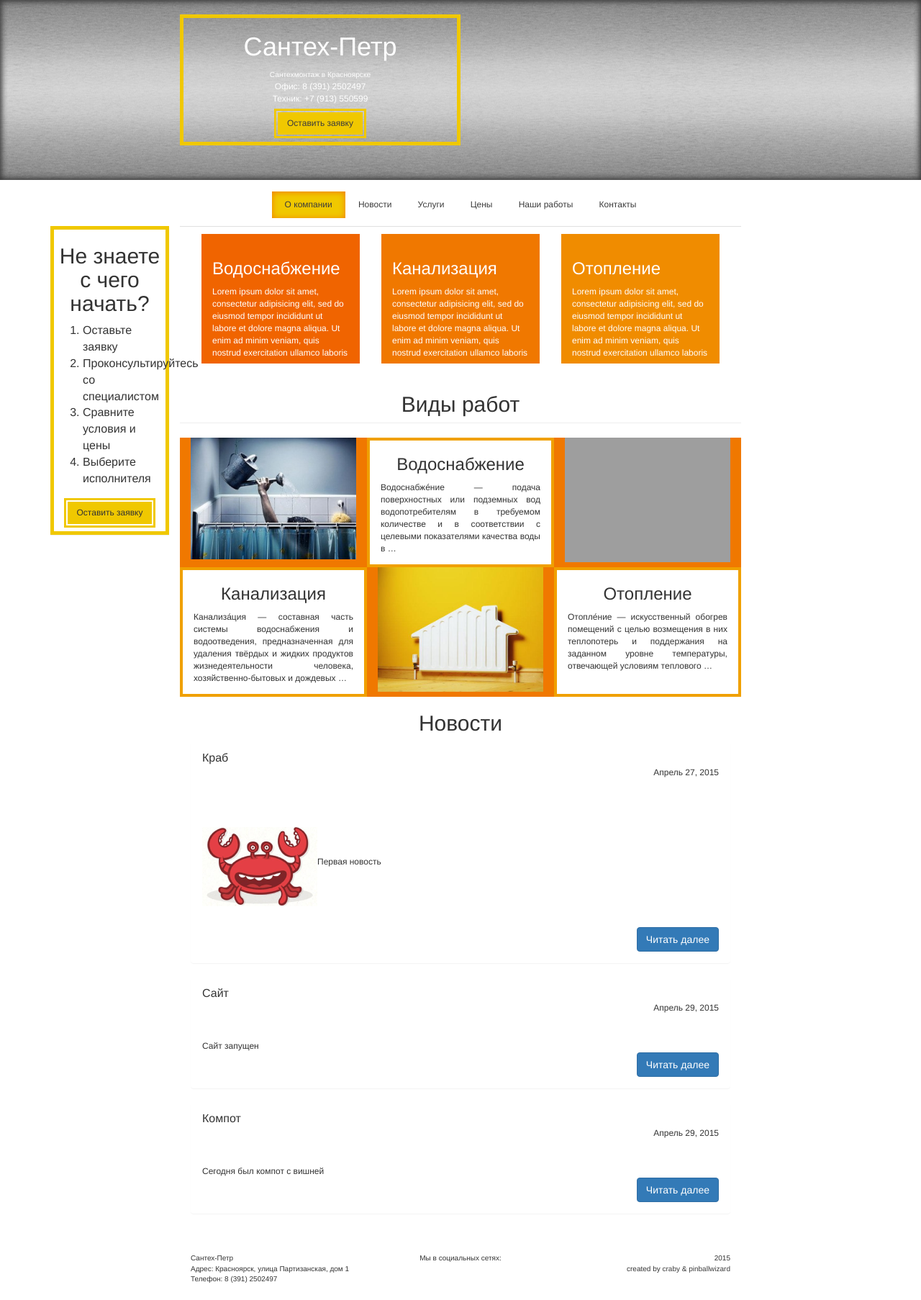
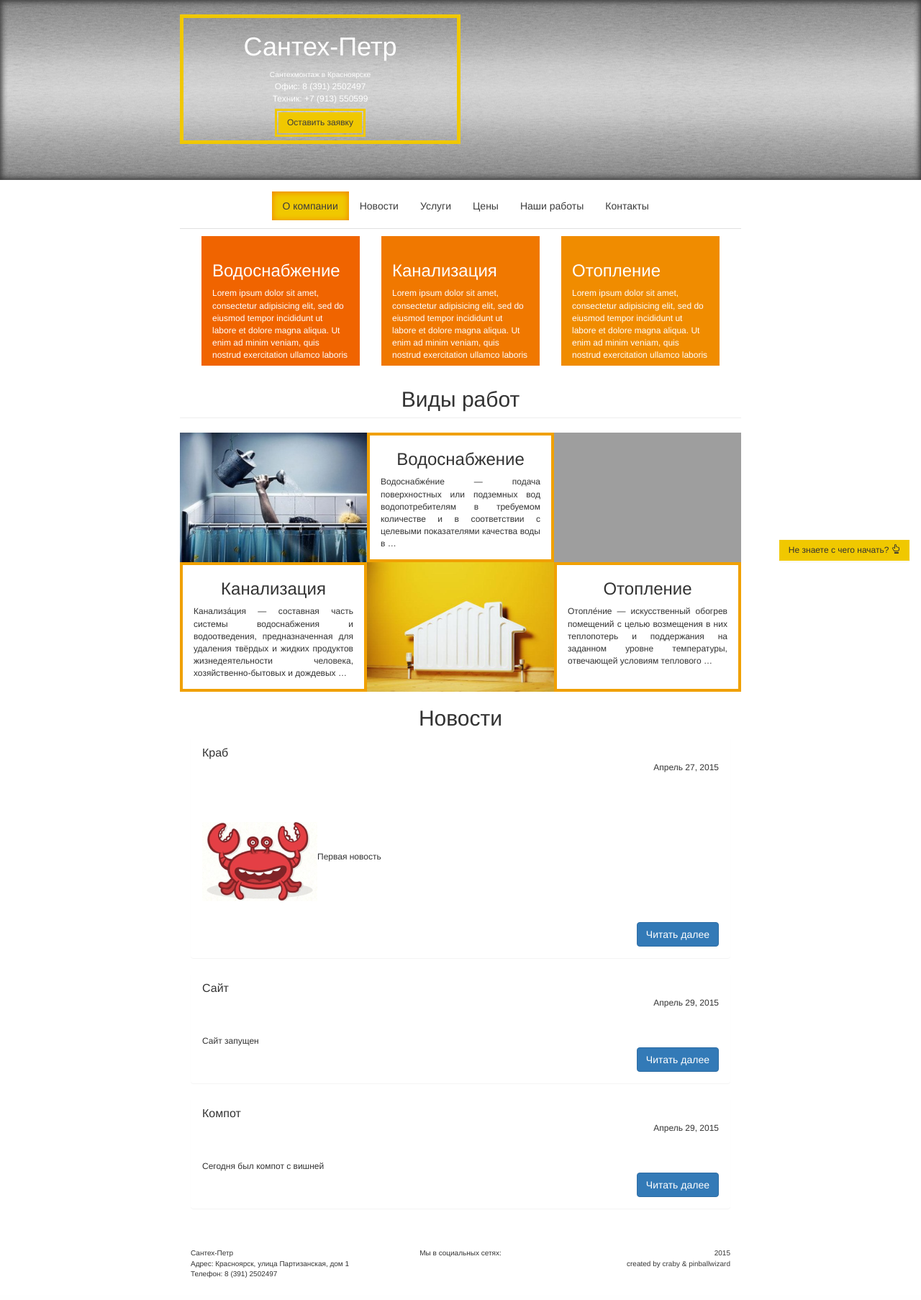
Before and after one commit to pinballwizard/santech, a Django app: page / in a window 1280 px wide. Shown: the whole page at 72% size. After the commit the page ends 1775 px from the top, so only its background shows below. Run offline with Django 3.2, Linux system fonts and the light colour scheme; data comes from the database, SQL or seed files in the repository; data that the repository does not hold is empty; some libraries are stand-ins or nearby versions; grey boxes are pictures that could not be loaded.

Commit message:
help-modal

```diff
--- a/base/static/base/style/mystyle.css
+++ b/base/static/base/style/mystyle.css
@@ -32,7 +32,7 @@ header{
 }
 nav{
     margin: 15px 0;
-    font-size: 12px;
+    font-size: 14px;
 }
 .navbar{
     min-height: 0;
@@ -76,7 +76,8 @@ a:active{
     border-radius: 0;
     min-width: 100%;
     font-size: 12px;
-    outline: none;
+    outline: 0;
+    border: none;
 }
 .border{
     display: inline-block;
@@ -98,7 +99,9 @@ a:active{
 .msq{
     color: #ffffff;
     border-bottom: 10px solid transparent;
+    margin-bottom: 30px;
 }
+
 .dark{
     background-color: rgb(240,100,0);
 }
@@ -118,9 +121,18 @@ a:active{
     cursor: pointer;
 }
 .omsq:nth-child(2n){
-    background:rgb(240,120,0);
+    background:rgb(240,160,0);
+    padding: 0;
 }
 
 ol{
-    font-size: 16px;
+    font-size: 14px;
+    padding-left: 20px;
 }
+.img-responsive{
+    height: 100%;
+    width: 100%;
+}
+.m-footer{
+    text-align: center;
+}
--- a/base/templates/base/home.html
+++ b/base/templates/base/home.html
@@ -43,7 +43,7 @@
         </div>
     </div>
     <div class="row text-center">
-        <h2 class="col-md-12 page-header text-center">Виды работ</h2>
+        <h2 class="page-header text-center">Виды работ</h2>
         {% for service in services %}
             <div class="col-md-4 omsq">
                 <img class="img-responsive" src="{{ service.image.url }}" height="auto" width="auto"/>
--- a/base/templates/base/template.html
+++ b/base/templates/base/template.html
@@ -65,23 +65,44 @@
     </nav>
     <div class="container">
         <div class="row">
-            <div class="col-md-2">
-                <div class="panel big-square text-center">
-                    <h2>Не знаете с чего начать?</h2>
+            <div class="col-md-8 col-md-offset-2 content">
+                {% block body %}
+                {% endblock body %}
+            </div>
+        </div>
+        <div class="col-md-2 col-md-offset-10 navbar-fixed-bottom">
+            <div class="panel text-center">
+                <button type="button" class="yellow-btn btn" data-toggle="modal" data-target="#helpModal">
+                    Не знаете с чего начать?
+                    <span class="glyphicon glyphicon-hand-up" aria-hidden="true"></span>
+                </button>
+                <div class="modal fade" id="helpModal" tabindex="-1" role="dialog" aria-labelledby="helpModalLabel" aria-hidden="true">
+                    <div class="modal-dialog modal-sm">
+                        <div class="modal-content">
+                            <div class="modal-header">
+                                <button type="button" class="close" data-dismiss="modal" aria-label="Close"><span aria-hidden="true">&times;</span></button>
+                                <h3 class="modal-title">Не знаете с чего начать?</h3>
+                            </div>
+                            <div class="modal-body">
                                 <ol class="text-left">
                                     <li>Оставьте заявку</li>
                                     <li>Проконсультируйтесь со специалистом</li>
                                     <li>Сравните условия и цены</li>
-                        <li>Выберите исполнителя</li>
+                                    <li>Закажите услугу</li>
                                 </ol>
+                            </div>
+                            <div class="modal-footer m-footer">
                                 <div class="border">
-                        <button type="button" class="btn yellow-btn">Оставить заявку</button>
+                                    <a href="{% url 'contacts' %}">
+                                        <button type="button" class="btn yellow-btn">
+                                            Оставить заявку
+                                        </button>
+                                    </a>
                                 </div>
                             </div>
-            </div>
-            <div class="col-md-8 content">
-                {% block body %}
-                {% endblock body %}
+                        </div><!-- /.modal-content -->
+                    </div><!-- /.modal-dialog -->
+                </div><!-- /.modal -->
             </div>
         </div>
     </div>
```
Lines whose indentation alone changed are shown as unchanged.
